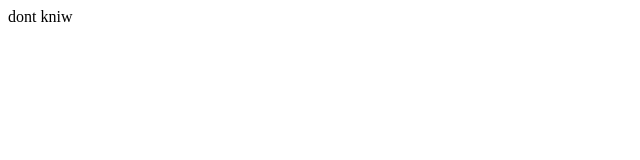
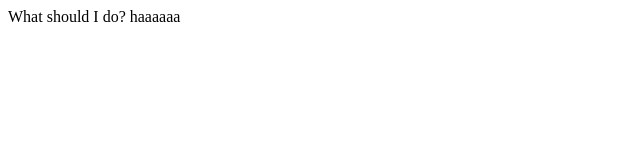
Before and after one commit to GreatDarius/Python-Games-Adventure-of-Persia, a plain HTML site: page index.html in a window 1280 px wide. Shown: the whole page, without its empty margins (0-640 px from the left). Drawn offline with Linux system fonts and the light colour scheme.

Commit message:
ahggggggain

```diff
--- a/index.html
+++ b/index.html
@@ -6,7 +6,7 @@
   </head>
   <body>
     <div class="">
-      dont kniw
+      What should I do? haaaaaa
     </div>
 
   </body>
```
